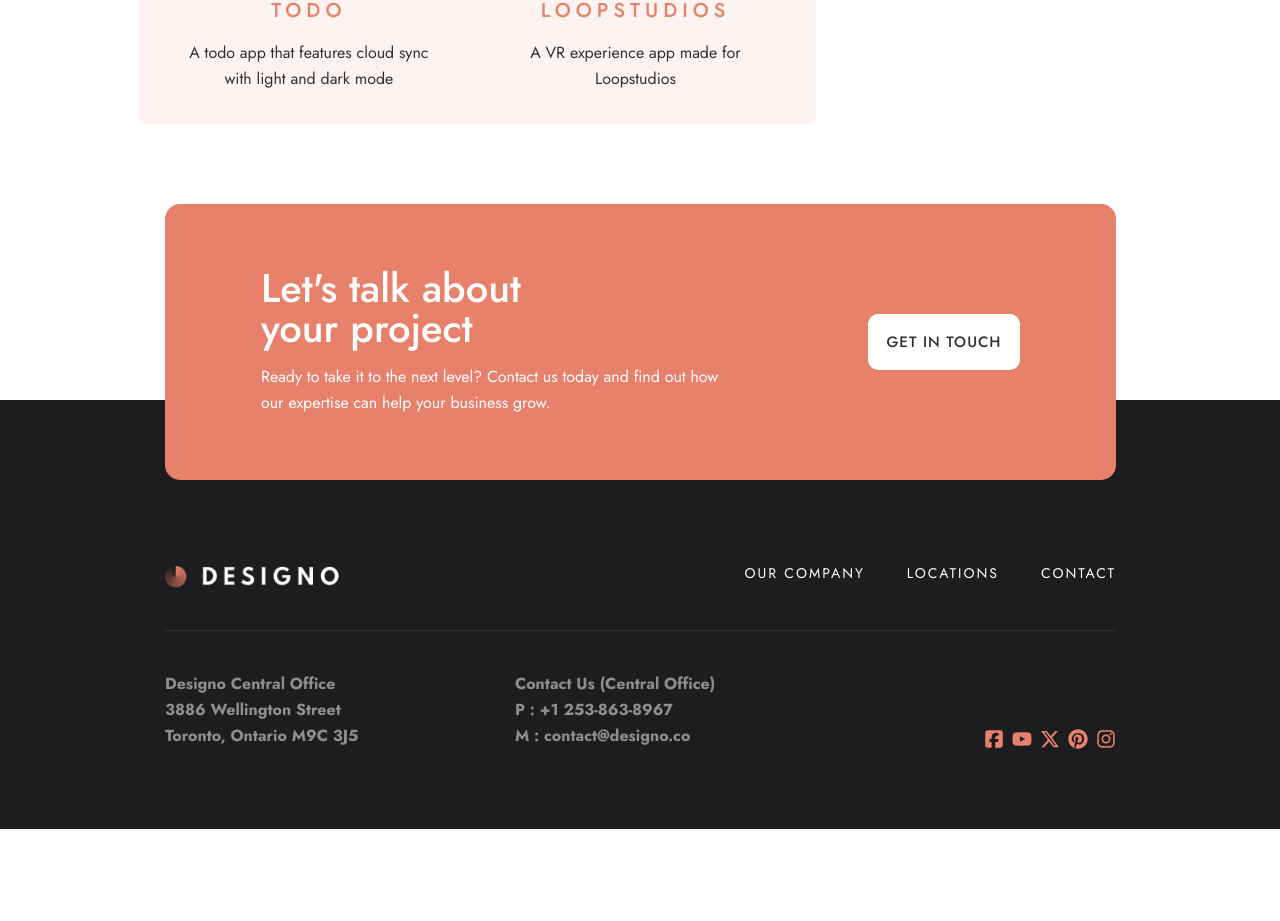
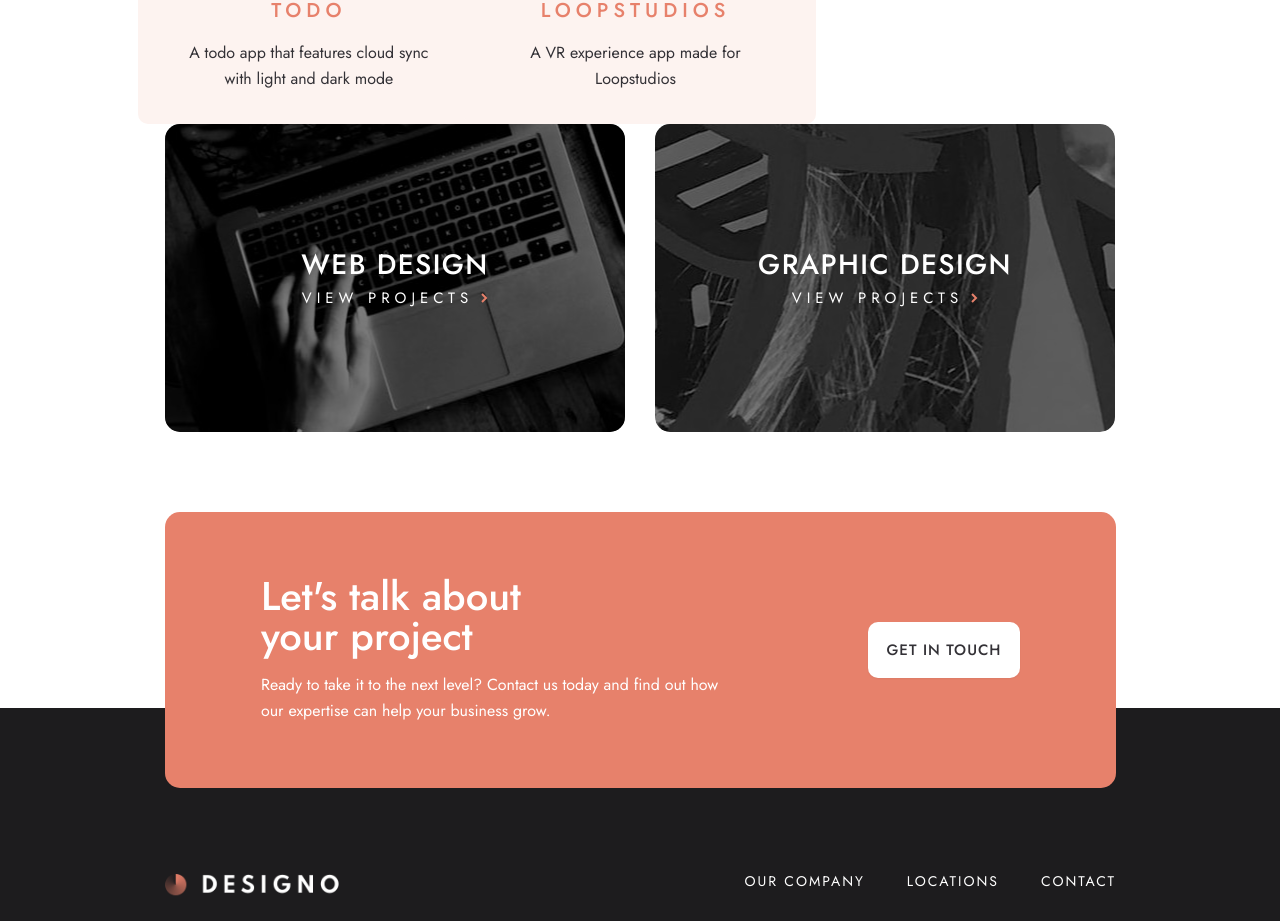
Before and after one commit to Youmnaelzany/designo-multi-page-website-8-3, a Next.js app: page /app-design in a window 1280 px wide. Shown: the part 1019-1940 px from the top of the page. Before the commit the page ends 1848 px from the top, so only its background shows below. Built offline with nearby package versions, Linux system fonts and the light colour scheme.

Commit message:
Add Web and Graphic Design components to App, Graphic, and Web Design pages

```diff
--- a/src/app/app-design/page.tsx
+++ b/src/app/app-design/page.tsx
@@ -1,9 +1,15 @@
 import AppDesignCard from "@/components/main/appdesign-card";
+import GraphicDesign from "@/components/main/GraphicDesign";
+import WebDesignSm from "@/components/main/WebDesignSm";
 
 export default function AppDesign() {
   return (
     <main className="">
       <AppDesignCard />
+      <section className="flex flex-col items-center justify-center gap-y-6 xl:flex-row xl:justify-between xl:gap-x-[1.87rem]">
+        <WebDesignSm />
+        <GraphicDesign />
+      </section>
     </main>
   );
 }
--- a/src/app/graphic-design/page.tsx
+++ b/src/app/graphic-design/page.tsx
@@ -1,9 +1,15 @@
+import AppDesign from "@/components/main/AppDesign";
 import GraphicDesignCard from "@/components/main/graphicdesign-card";
+import WebDesignSm from "@/components/main/WebDesignSm";
 
 export default function GraphicDesign() {
   return (
     <main className="">
       <GraphicDesignCard />
+      <section className="flex flex-col items-center justify-center gap-y-6 xl:flex-row xl:justify-between xl:gap-x-[1.87rem]">
+        <AppDesign />
+        <WebDesignSm />
+      </section>
     </main>
   );
 }
--- a/src/app/web-design/page.tsx
+++ b/src/app/web-design/page.tsx
@@ -1,9 +1,15 @@
+import AppDesign from "@/components/main/AppDesign";
+import GraphicDesign from "@/components/main/GraphicDesign";
 import WebDesignCard from "@/components/main/webdesign-card";
 
 export default function WebDesign() {
   return (
     <main className="">
       <WebDesignCard />
+      <section className="flex flex-col items-center justify-center gap-y-6 xl:flex-row xl:justify-between xl:gap-x-[1.87rem]">
+        <AppDesign />
+        <GraphicDesign />
+      </section>
     </main>
   );
 }
--- a/src/components/main/GraphicDesign.tsx
+++ b/src/components/main/GraphicDesign.tsx
@@ -2,7 +2,7 @@ import Image from "next/image";
 import Link from "next/link";
 
 
-export default function WebDesign() {
+export default function GraphicDesign() {
     return (
         <div className="bg-[url('/assets/home/mobile/image-graphic-design.jpg')] sm:bg-[url('/assets/home/tablet/image-graphic-design.jpg')] xl:bg-[url('/assets/home/desktop/image-graphic-design.jpg')] bg-no-repeat bg-center bg-cover w-[20.4375rem] h-[15.625rem] sm:w-[43.0625rem] sm:h-[12.5rem] xl:w-[33.8125rem] xl:h-[19.25rem] rounded-[0.9375rem] flex flex-col items-center justify-center text-center gap-y-1 relative overflow-hidden">
             {/* Overlay */}
--- a/src/components/main/WebDesignSm.tsx
+++ b/src/components/main/WebDesignSm.tsx
@@ -2,7 +2,7 @@ import Image from "next/image";
 import Link from "next/link";
 
 
-export default function WebDesign() {
+export default function WebDesignSm() {
     return (
         <div className="bg-[url('/assets/home/mobile/image-app-design.jpg')] sm:bg-[url('/assets/home/tablet/image-web-design.jpg')] xl:bg-[url('/assets/home/desktop/image-web-design-small.jpg')] bg-no-repeat bg-center bg-cover w-[20.4375rem] h-[15.625rem] sm:w-[43.0625rem] sm:h-[12.5rem] xl:w-[33.8125rem] xl:h-[19.25rem] rounded-[0.9375rem] flex flex-col items-center justify-center text-center gap-y-1 relative overflow-hidden">
             {/* Overlay */}
```
